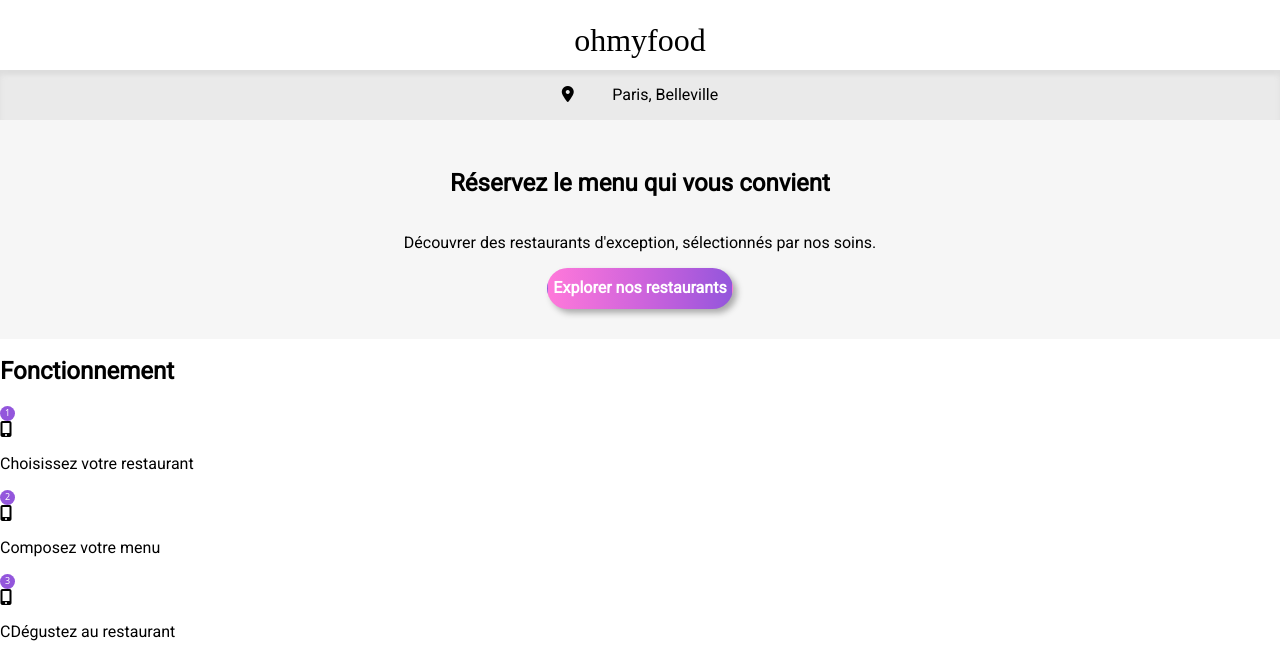
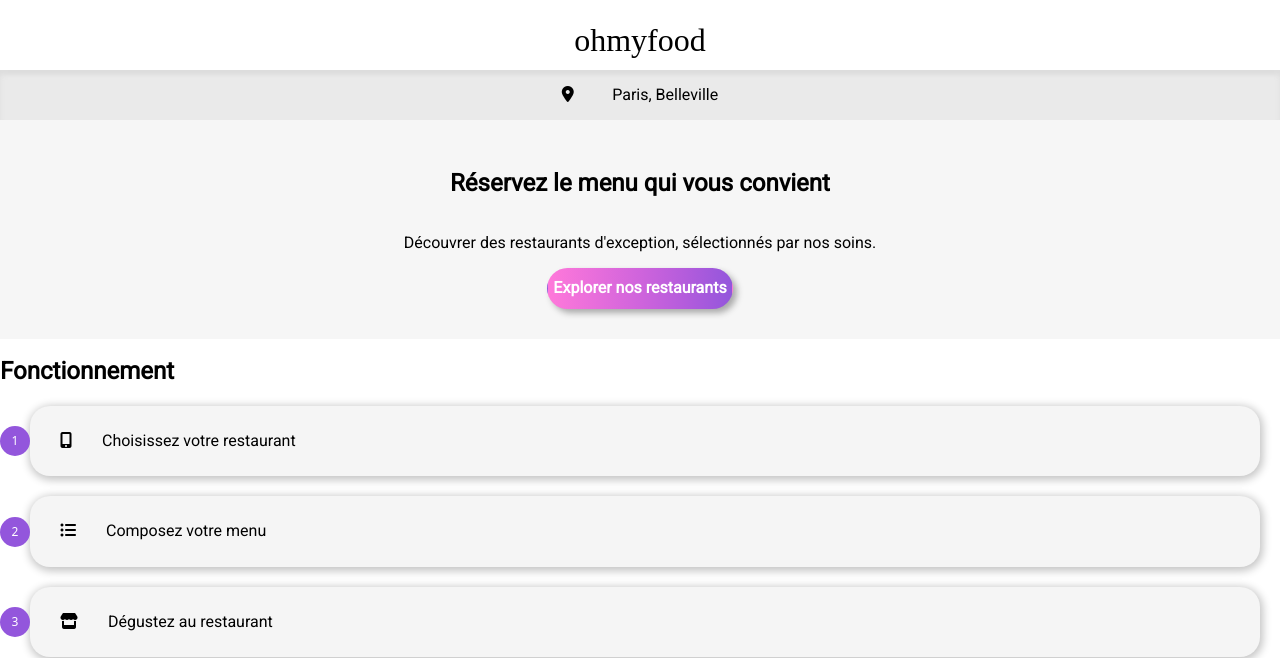
Before and after one commit to FOXEST57/ohmyfood, a website: page index.html in a window 1280 px wide. Shown: the top 658 px of the page. Drawn offline with nearby package versions, Linux system fonts and the light colour scheme; a web font is replaced by a local one.

Commit message:
modif globale
Signed-off-by: FOXEST57 <foxest57@gmail.com>

```diff
--- a/index.html
+++ b/index.html
@@ -53,7 +53,7 @@
                 <div class="fonctionnement__nombre">
                   <span class="nombre--un"> 1 </span>
                 </div>
-                <div>
+                <div class="fonctionnement__icon">
                   <i class="fa-solid fa-mobile-screen-button"></i>
                 </div>
                 <p class="fonctionnement__texte">Choisissez votre restaurant</p>
@@ -65,8 +65,8 @@
                 <div class="fonctionnement__nombre">
                   <span class="nombre--deux"> 2 </span>
                 </div>
-                <div>
-                  <i class="fa-solid fa-mobile-screen-button"></i>
+                <div class="fonctionnement__icon">
+                  <i <i class="fa-solid fa-list-ul"></i>
                 </div>
                 <p class="fonctionnement__texte">Composez votre menu</p>
               </div>
@@ -77,10 +77,10 @@
                 <div class="fonctionnement__nombre">
                   <span class="nombre--trois"> 3 </span>
                 </div>
-                <div>
-                  <i class="fa-solid fa-mobile-screen-button"></i>
+                <div class="fonctionnement__icon">
+                  <i class="fa-solid fa-store"></i>
                 </div>
-                <p class="fonctionnement__texte">CDégustez au restaurant</p>
+                <p class="fonctionnement__texte">Dégustez au restaurant</p>
               </div>
             </div>
 
--- a/sass/conponents/_buttons.scss
+++ b/sass/conponents/_buttons.scss
@@ -1,12 +1,14 @@
-.fonctionnement__nombre{           width: 15px;
-                    height: 15px;
-                    border-radius: 25px;
+.fonctionnement__nombre{
+                    margin-left: -40px;
+                    width: 30px;
+                    height: 30px;
+                    border-radius: 50%;
                     display: flex;
                     justify-content: center;
                     align-items: center;
                     color: white;
                     background-color: #9356dc;
-                    font-size: 9px;
+                    font-size: 12px;
                     font-weight: 100;
                     font-family: system-ui, -apple-system, BlinkMacSystemFont, 'Segoe UI', Roboto, Oxygen, Ubuntu, Cantarell, 'Open Sans', 'Helvetica Neue', sans-serif;
                 }
--- a/sass/pages/_pages.scss
+++ b/sass/pages/_pages.scss
@@ -8,7 +8,7 @@
     box-shadow: inset 0 5px 5px 0  #dddddd;
 
         &__icon {padding: 0 1.5% 0 0%;}
-        &__texte{padding: 0 0% 0 1.5%;}
+        &__texte {padding: 0 0% 0 1.5%;}
 }
 
 .decouverte {
@@ -25,3 +25,18 @@
     &__soustitre {width: 80%;
                     text-align: center;}
     }
+
+
+
+.fonctionnement__conteneur {
+    @include bouton-foctionnement;
+    margin-top: 20px;
+
+                        }
+.fonctionnement__icon {
+             margin-left: 30px;}
+
+.fonctionnement__texte {
+                            margin-left: 30px;
+
+                        }
--- a/sass/utils/_mixins.scss
+++ b/sass/utils/_mixins.scss
@@ -8,3 +8,16 @@
     box-shadow: 4px 4px 6px #aaa;
     cursor: pointer;
   }
+
+@mixin bouton-foctionnement {
+    display: flex;
+    flex-direction: row;
+    justify-content: flex-start;
+    align-items: center;
+    flex-wrap: nowrap;
+    padding: 10px;
+    margin: 15px 20px 15px 30px;
+    border-radius: 20px;
+    box-shadow: 1px 2px 8px 2px #c4c4c4;
+    background-color: #f5f5f5;
+}
```
Also changed, not shown: public/css/styles.css, 1 other file.
